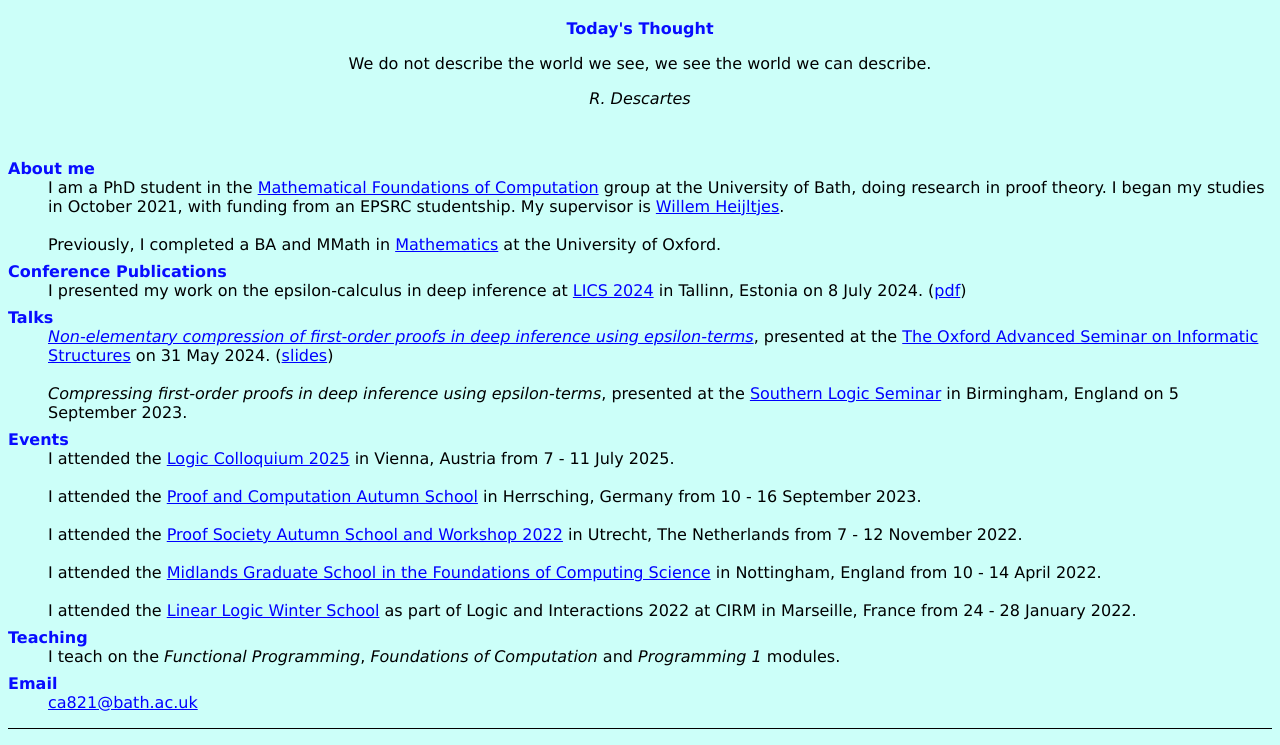
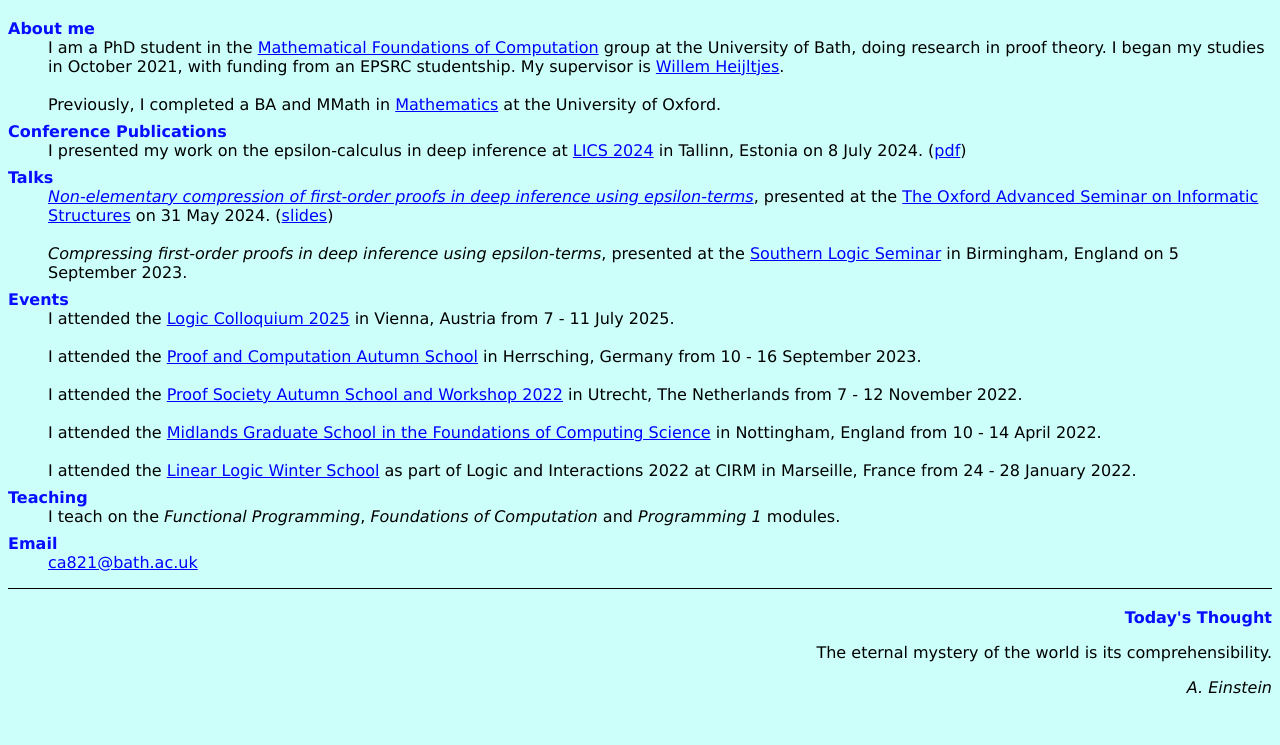
Before and after one commit to cameron-allett/cameron-allett.github.io, a plain HTML site: page index.html in a window 1280 px wide. Shown: the part 65-810 px from the top of the page. Drawn offline with Linux system fonts and the light colour scheme.

Commit message:
New quote

```diff
--- a/index.html
+++ b/index.html
@@ -69,11 +69,6 @@
         when the mouse cursor hovers over the image.
   -->
 
-  <h2 align="center">Today's Thought</h2>
-  <p align="center" id="quoteText">Enable Javascript!</p>
-  <p align="center" id="quoteAuthor"></p>
-  <br />
-
   <dl>
 
 	<dt>About me</dt>
@@ -106,6 +101,10 @@
 
   <p class="footer"></p>
 
+  <h2 align="right">Today's Thought</h2>
+  <p align="right" id="quoteText">Enable Javascript!</p>
+  <p align="right" id="quoteAuthor"></p>
+
  </body>
 
 </html>
--- a/quotesScript.js
+++ b/quotesScript.js
@@ -14,12 +14,12 @@ quotes = {
     {text: "Logic takes care of itself; all we have to do is to look and see how it does it.", author: "L. Wittgenstein"},
     {text: "I don't believe in empirical science. I only believe in a priori truth.", author: "K. Gödel"},
     {text: "Never regard your study as a duty, but as the enviable opportunity to learn the liberating beauty of the intellect for your own personal joy and for the profit of the community to which your later work will belong.", author: "A. Einstein"},
-    {text: "Education is the kindling of a flame, not the filling of a vessel.", author: "Socrates"},
     {text: "We do not describe the world we see, we see the world we can describe.", author: "R. Descartes"},
     {text: "The eternal mystery of the world is its comprehensibility.", author: "A. Einstein"},
     {text: "Mathematics is an experimental science, and definitions do not come first, but later on.", author: "O. Heaviside"},
     {text: "I am among those who think that science has great beauty. A scientist in his laboratory is not only a technician: he is also a child placed before natural phenomena which impress him like a fairy tale. We should not allow it to be believed that all scientific progress can be reduced to mechanisms, machines, gearings, even though such machinery also has its beauty.", author: "M. Curie"},
-    {text: "A good teacher does not teach facts, he or she teaches enthusiasm, openmindedness and values. Young people need encouragement. Left to themselves, they may not know how to decide what is worthwhile. They may drop an original idea because they think someone else must have thought of it already. Students need to be taught to believe in themselves and not to give up.", author: "G. Rota"}
+    {text: "A good teacher does not teach facts, he or she teaches enthusiasm, openmindedness and values. Young people need encouragement. Left to themselves, they may not know how to decide what is worthwhile. They may drop an original idea because they think someone else must have thought of it already. Students need to be taught to believe in themselves and not to give up.", author: "G. Rota"},
+    {text: "For successful education there must always be a certain freshness in the knowledge dealt with. It must be either new in itself or invested with some novelty of application to the new world of new times. Knowledge does not keep any better than fish. You may be dealing with knowledge of the old species, with some old truth; but somehow it must come to the students, as it were, just drawn out of the sea and with the freshness of its immediate importance.", author: "A. N. Whitehead"}
   ]
 }
 
@@ -38,7 +38,7 @@ function onLoad() {
   let quoteHash = hash("QUOTE" + fullDaysSinceEpoch);
 
   let quoteType = "writing";
-  if(quoteTypeHash < 0.5)
+  //if(quoteTypeHash < 0.5)
     quoteType = "science";
 
   let quote = quotes[quoteType][Math.floor(quoteHash * quotes[quoteType].length)];
```
